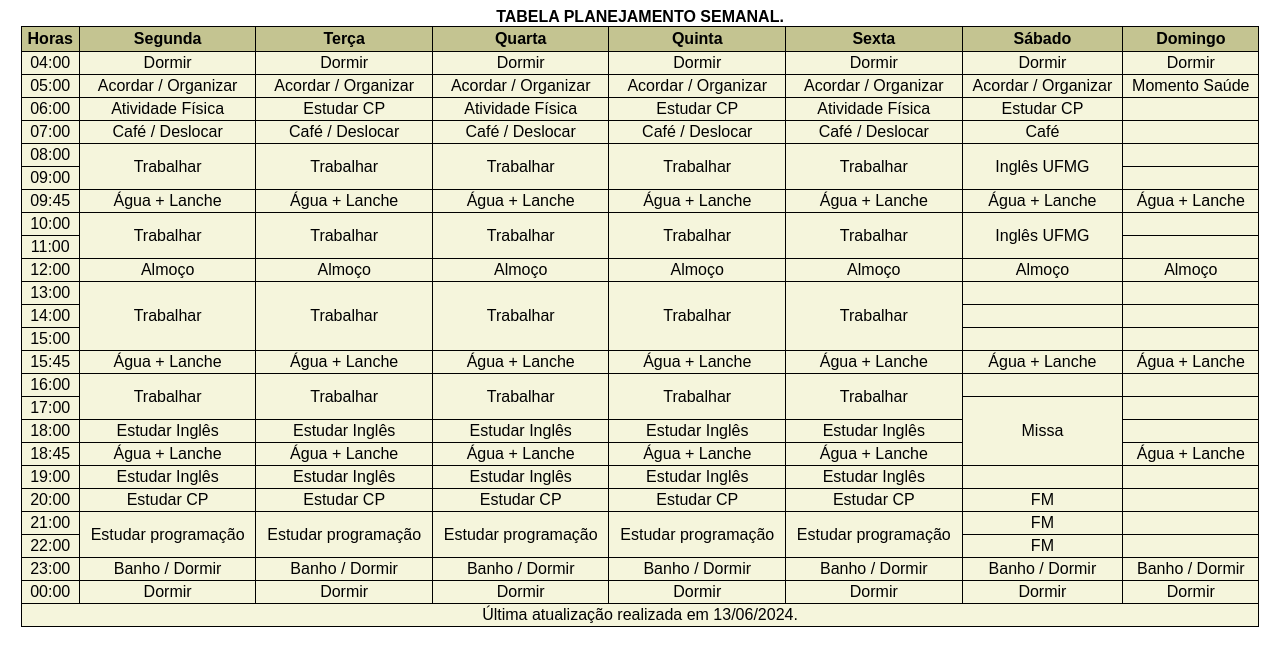
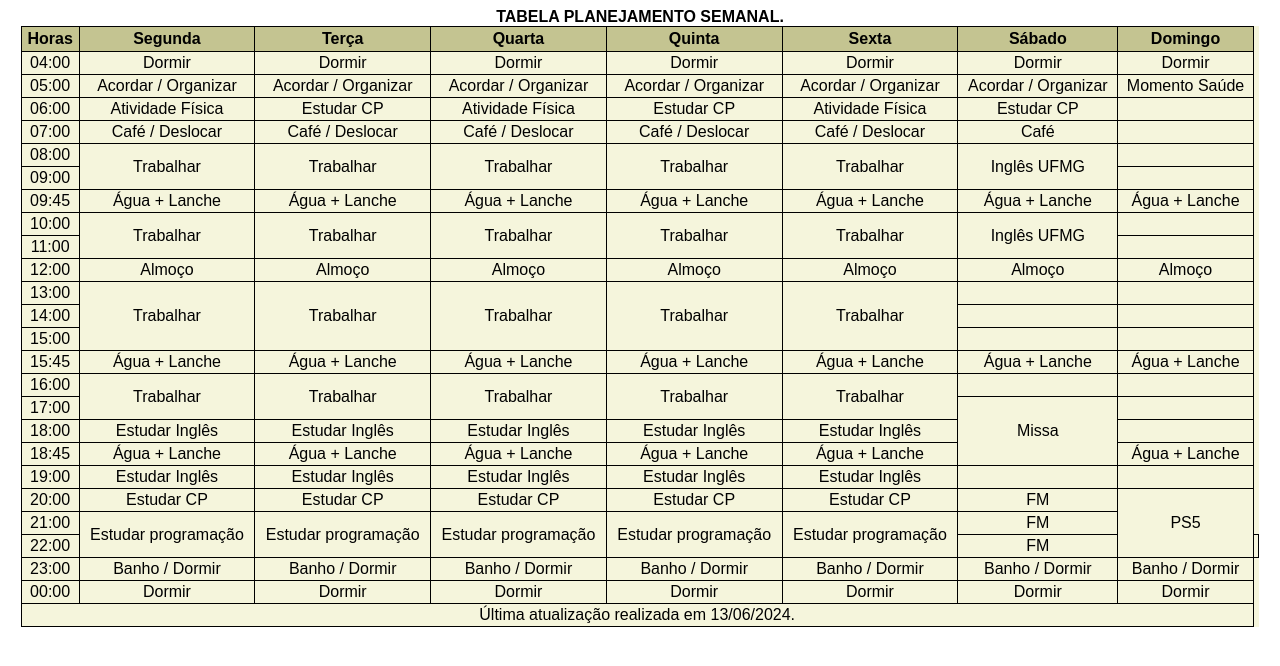
Before and after one commit to igorJSCARMO/igorJSCARMO.github.io, a plain HTML site: page planejamento-semanal.html in a window 1280 px wide. Drawn offline with Linux system fonts and the light colour scheme.

Commit message:
Update planejamento-semanal.html

```diff
--- a/planejamento-semanal.html
+++ b/planejamento-semanal.html
@@ -244,7 +244,7 @@
                          <td>Estudar CP</td> <!-- Quinta -->
                          <td>Estudar CP</td> <!-- Sexta -->
                          <td>FM</td> <!-- Sábado -->
-                         <td></td> <!-- Domingo -->
+                         <td rowspan="3">PS5</td> <!-- Domingo -->
                     </tr>
                     <tr>
                          <td>21:00</td> <!-- Hora -->
@@ -254,7 +254,6 @@
                          <td rowspan="2">Estudar programação</td> <!-- Quinta -->
                          <td rowspan="2">Estudar programação</td> <!-- Sexta -->
                          <td>FM</td> <!-- Sábado -->
-                         <td></td> <!-- Domingo -->
                     </tr>
                     <tr>
                          <td>22:00</td> <!-- Hora -->
```
